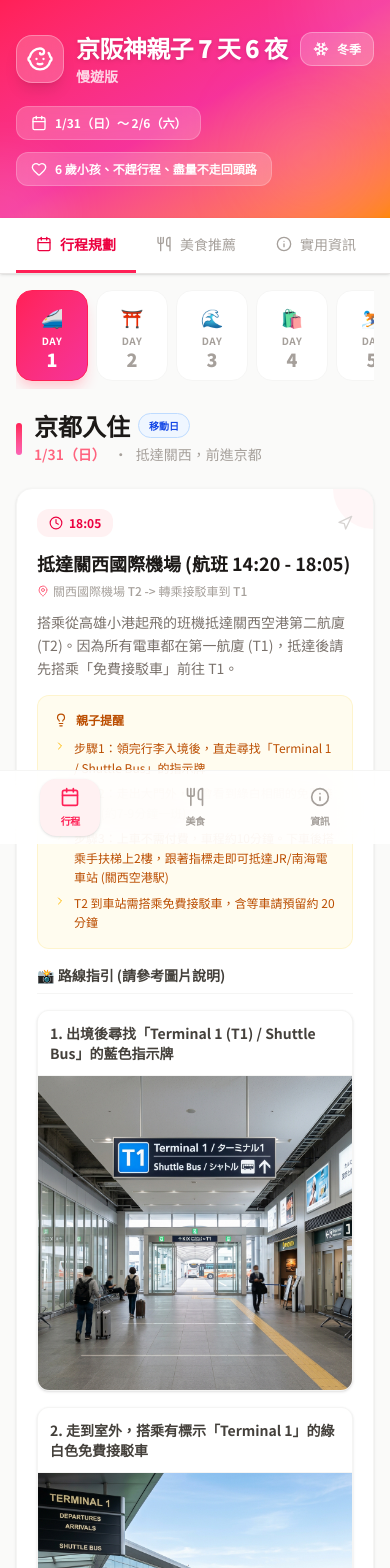
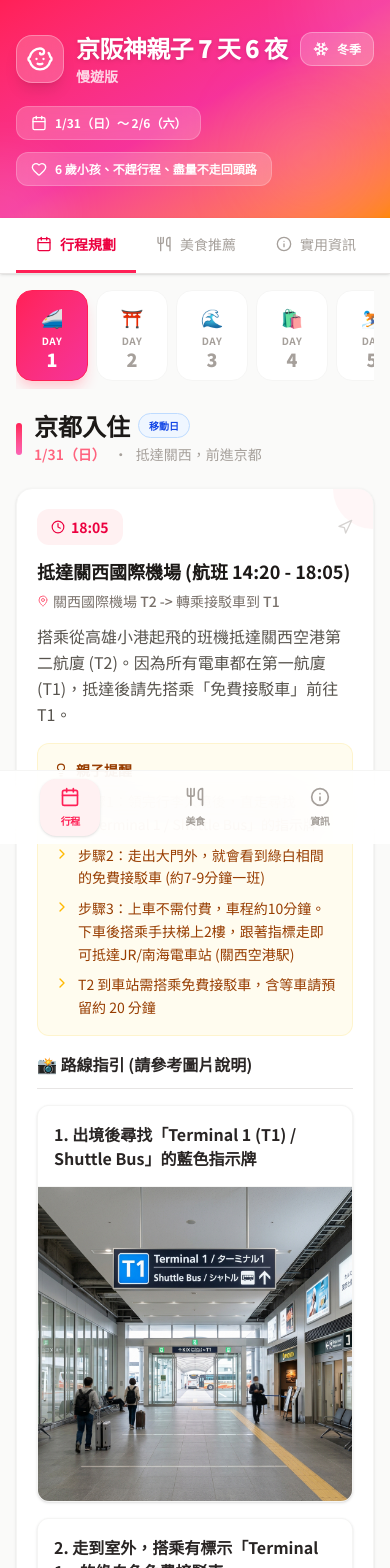
Before and after one commit to pilimesai/osaka-family-7d, a React (Vite) app: page / in a window 390 px wide. Shown: the top 1568 px of the page. Built offline with nearby package versions, Linux system fonts and the light colour scheme.

Commit message:
style: increase font sizes for better mobile readability for seniors

```diff
--- a/src/App.tsx
+++ b/src/App.tsx
@@ -204,7 +204,7 @@ function App() {
                           <div className="relative">
                             {/* Time & Location header */}
                             <div className="flex items-center justify-between mb-3">
-                              <div className="bg-rose-50 text-rose-600 px-3 py-1.5 rounded-xl text-xs font-bold flex items-center gap-1.5">
+                              <div className="bg-rose-50 text-rose-600 px-3.5 py-2 rounded-xl text-sm font-bold flex items-center gap-1.5">
                                 <Clock className="w-3.5 h-3.5" />
                                 {activity.time}
                               </div>
@@ -225,29 +225,29 @@ function App() {
 
                             {/* Location badge */}
                             {activity.location && (
-                              <div className="text-stone-400 text-xs font-medium flex items-center gap-1 mb-3">
+                              <div className="text-stone-500 text-sm font-medium flex items-center gap-1 mb-3">
                                 <MapPin className="w-3 h-3 text-rose-400" />
                                 {activity.location}
                               </div>
                             )}
 
                             {/* Description */}
-                            <p className="text-stone-500 text-sm leading-relaxed mb-4">{activity.description}</p>
+                            <p className="text-stone-600 text-base leading-relaxed mb-4">{activity.description}</p>
 
                             {/* Tips */}
                             {activity.tips && activity.tips.length > 0 && (
                               <div className="bg-amber-50/80 rounded-xl p-4 border border-amber-100/80">
-                                <div className="flex items-center gap-2 text-amber-700 mb-2.5 font-bold text-xs">
+                                <div className="flex items-center gap-2 text-amber-800 mb-2.5 font-bold text-sm">
                                   <Lightbulb className="w-3.5 h-3.5" />
                                   <span>親子提醒</span>
                                 </div>
-                                <ul className="space-y-1.5">
+                                <ul className="space-y-2">
                                   {activity.tips.map((tip, i) => (
                                     <li
                                       key={i}
-                                      className="text-amber-700 text-xs flex items-start gap-2 leading-relaxed"
+                                      className="text-amber-800 text-sm flex items-start gap-2 leading-relaxed"
                                     >
-                                      <ChevronRight className="w-3 h-3 mt-0.5 shrink-0 text-amber-400" />
+                                      <ChevronRight className="w-4 h-4 mt-0.5 shrink-0 text-amber-400" />
                                       {tip}
                                     </li>
                                   ))}
@@ -258,12 +258,12 @@ function App() {
                             {/* Guide Images */}
                             {activity.guideImages && activity.guideImages.length > 0 && (
                               <div className="mt-4 space-y-4">
-                                <div className="text-stone-700 font-bold text-sm border-b border-stone-100 pb-2">
+                                <div className="text-stone-800 font-bold text-base border-b border-stone-200 pb-3">
                                   📸 路線指引 (請參考圖片說明)
                                 </div>
                                 {activity.guideImages.map((image, i) => (
                                   <div key={i} className="rounded-xl overflow-hidden border border-stone-100 shadow-sm bg-stone-50">
-                                    <div className="bg-white p-3 text-sm text-stone-700 font-bold border-b border-stone-100">
+                                    <div className="bg-white p-4 text-base text-stone-800 font-bold border-b border-stone-100">
                                       {image.caption}
                                     </div>
                                     <img src={image.url} alt={image.caption} className="w-full h-auto object-cover" />
@@ -312,10 +312,10 @@ function App() {
                         <div className="flex items-start justify-between mb-3">
                           <div className="flex-1">
                             <div className="flex items-center gap-2 mb-1.5">
-                              <span className="bg-rose-50 text-rose-600 text-[10px] font-bold px-2.5 py-1 rounded-full border border-rose-100">
+                              <span className="bg-rose-50 text-rose-600 text-xs font-bold px-2.5 py-1 rounded-full border border-rose-100">
                                 {restaurant.area}
                               </span>
-                              <span className="bg-stone-50 text-stone-500 text-[10px] font-bold px-2.5 py-1 rounded-full border border-stone-100">
+                              <span className="bg-stone-50 text-stone-600 text-xs font-bold px-2.5 py-1 rounded-full border border-stone-100">
                                 {restaurant.category}
                               </span>
                             </div>
@@ -324,29 +324,29 @@ function App() {
                             </h3>
                           </div>
                           <div className="flex items-center gap-1 bg-amber-50 px-2.5 py-1.5 rounded-xl border border-amber-100 shrink-0 ml-3">
-                            <Star className="w-3.5 h-3.5 text-amber-500 fill-amber-500" />
-                            <span className="font-black text-amber-700 text-xs">{restaurant.rating}</span>
+                            <Star className="w-4 h-4 text-amber-500 fill-amber-500" />
+                            <span className="font-black text-amber-700 text-sm">{restaurant.rating}</span>
                           </div>
                         </div>
 
-                        <p className="text-stone-500 text-sm mb-4 leading-relaxed flex-1">
+                        <p className="text-stone-600 text-base mb-4 leading-relaxed flex-1">
                           {restaurant.recommendation}
                         </p>
 
                         <div className="flex items-center justify-between pt-3 border-t border-stone-50">
-                          <div className="flex items-center gap-1.5 text-stone-400 text-xs">
-                            <MapPin className="w-3 h-3" />
+                          <div className="flex items-center gap-1.5 text-stone-500 text-sm">
+                            <MapPin className="w-3.5 h-3.5" />
                             <span>{restaurant.location}</span>
                           </div>
                           <div className="flex items-center gap-3">
-                            <span className="text-rose-500 text-xs font-bold">{restaurant.priceRange}</span>
+                            <span className="text-rose-500 text-sm font-bold">{restaurant.priceRange}</span>
                             <a
                               href={`https://www.google.com/maps/search/?api=1&query=${encodeURIComponent(restaurant.name + ' ' + restaurant.area)}`}
                               target="_blank"
                               rel="noopener noreferrer"
-                              className="text-rose-500 text-xs font-black flex items-center gap-1 hover:underline underline-offset-4"
+                              className="text-rose-500 text-sm font-black flex items-center gap-1 hover:underline underline-offset-4"
                             >
-                              MAP <ExternalLink className="w-3 h-3" />
+                              MAP <ExternalLink className="w-3.5 h-3.5" />
                             </a>
                           </div>
                         </div>
@@ -383,10 +383,10 @@ function App() {
                           {item.icon}
                         </div>
                         <div className="flex-1 min-w-0">
-                          <h3 className="font-bold text-stone-900 text-base mb-1 leading-tight">
+                          <h3 className="font-bold text-stone-900 text-lg mb-1.5 leading-tight">
                             {item.title}
                           </h3>
-                          <p className="text-stone-500 text-sm leading-relaxed">{item.content}</p>
+                          <p className="text-stone-600 text-base leading-relaxed">{item.content}</p>
                         </div>
                       </motion.div>
                     ))}
@@ -421,8 +421,8 @@ function App() {
                           )}
                         </div>
                         <div>
-                          <h4 className="font-bold text-white text-sm">{info.name}</h4>
-                          <p className="text-stone-400 text-xs mt-1 leading-relaxed">{info.description}</p>
+                          <h4 className="font-bold text-white text-base">{info.name}</h4>
+                          <p className="text-stone-300 text-sm mt-1.5 leading-relaxed">{info.description}</p>
                         </div>
                       </div>
                     ))}
@@ -439,8 +439,8 @@ function App() {
                       <Heart className="w-5 h-5 text-rose-500" />
                     </div>
                     <div>
-                      <h3 className="font-bold text-rose-800 text-base mb-2">關於這個行程</h3>
-                      <p className="text-rose-700/80 text-sm leading-relaxed">
+                      <h3 className="font-bold text-rose-800 text-lg mb-2">關於這個行程</h3>
+                      <p className="text-rose-700/90 text-base leading-relaxed">
                         此行程專為帶 6 歲小孩的家庭設計，採取「慢遊」方式，每天行程不趕、不走回頭路。
                         Day 2 選擇「伏見稻荷 + 嵐山」而非單一景點，更加值得。
                         冬季的京阪神雖然較冷，但遊客較少、住宿較便宜，加上六甲山雪樂園的體驗，是親子旅行的好選擇！
```
